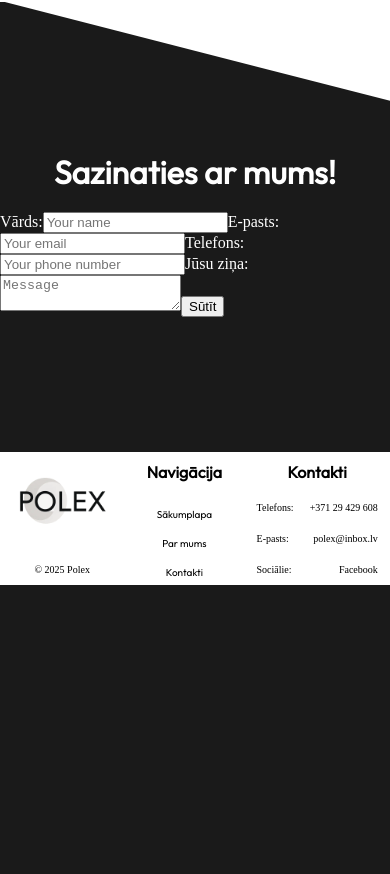
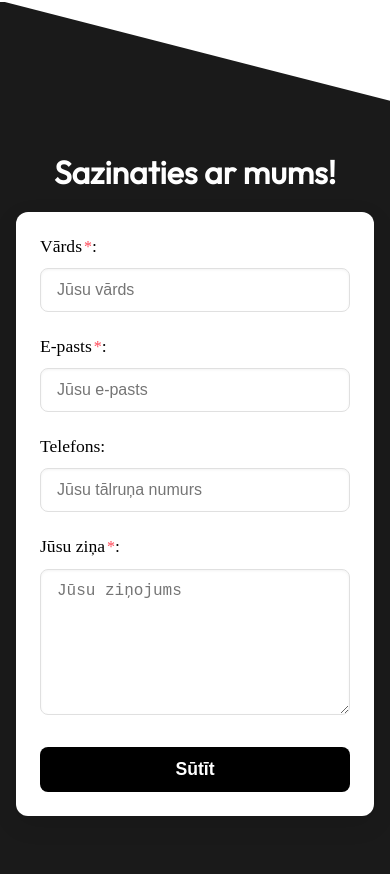
Before and after one commit to EduardsJ1/Polex, a React (Vite) app in the folder Polex/: page / in a window 390 px wide. Shown: the part 5610-6484 px from the top of the page. Before the commit the page ends 6195 px from the top, so only its background shows below. Built offline with nearby package versions, Linux system fonts and the light colour scheme.

Commit message:
CSS styles for contact form

```diff
--- a/Polex/src/Pages/Contact_form.jsx
+++ b/Polex/src/Pages/Contact_form.jsx
@@ -1,9 +1,13 @@
-import React from 'react';
+import React, { useState } from 'react';
 import emailjs from 'emailjs-com';
+import './Contact_form_styles.css';
 
 function Contact() {
+  const [status, setStatus] = useState(null);
+
   const sendEmail = (e) => {
     e.preventDefault();
+    setStatus('sending');
 
     emailjs.sendForm(
       import.meta.env.VITE_EMAILJS_SERVICE_ID,
@@ -13,27 +17,73 @@ function Contact() {
     ).then(
       (result) => {
         console.log(result.text);
-        alert("Email sent successfully!");
+        setStatus('success');
+        e.target.reset();
+        setTimeout(() => setStatus(null), 5000);
       },
       (error) => {
         console.log(error.text);
-        alert("Error sending email.");
+        setStatus('error');
+        setTimeout(() => setStatus(null), 5000);
       }
     );
   };
 
   return (
-    <form onSubmit={sendEmail}>
-      <label>Vārds:</label>
-      <input type="text" name="name" placeholder="Your name" required />
-      <label>E-pasts:</label>
-      <input type="email" name="email" placeholder="Your email" required />
-      <label>Telefons:</label>
-      <input type="tel" name="phone" placeholder="Your phone number"/>
-      <label>Jūsu ziņa:</label>
-      <textarea name="message" placeholder="Message" required />
-      <button type="submit">Sūtīt</button>
-    </form>
+    <div className="contact-container">
+      <form className='contact-form' onSubmit={sendEmail}>
+        {status === 'success' && (
+          <div className="success-message">
+            Paldies! Jūsu ziņojums ir veiksmīgi nosūtīts.
+          </div>
+        )}
+
+        {status === 'error' && (
+          <div className="error-message">
+            Radās kļūda, nosūtot ziņojumu. Lūdzu, mēģiniet vēlreiz.
+          </div>
+        )}
+        <div>
+          <label>Vārds<span className='required-symbol'>*</span>:</label>
+          <input
+            type="text"
+            name="name"
+            placeholder="Jūsu vārds"
+            required
+          />
+        </div>
+        <div>
+          <label>E-pasts<span className='required-symbol'>*</span>:</label>
+          <input
+            type="email"
+            name="email"
+            placeholder="Jūsu e-pasts"
+            required
+          />
+        </div>
+        <div>
+          <label>Telefons:</label>
+          <input
+            type="tel"
+            name="phone"
+            placeholder="Jūsu tālruņa numurs"
+          />
+        </div>
+        <div>
+          <label>Jūsu ziņa<span className='required-symbol'>*</span>:</label>
+          <textarea
+            name="message"
+            placeholder="Jūsu ziņojums"
+            required
+          />
+        </div>
+        <div>
+          <button type="submit" disabled={status === 'sending'}>
+            {status === 'sending' ? 'Sūta...' : 'Sūtīt'}
+          </button>
+        </div>
+      </form>
+    </div>
   );
 }
 
--- /dev/null
+++ b/Polex/src/Pages/Contact_form_styles.css
@@ -0,0 +1,122 @@
+.contact-form {
+    display: flex;
+    flex-direction: column;
+    gap: 1.5rem;
+    margin: auto;
+    padding: 2.5rem;
+    max-width: 600px;
+    background-color: rgb(255, 255, 255);
+    color: rgb(0, 0, 0);
+    border-radius: 12px;
+    margin-bottom: 2rem;
+    box-shadow: 0 8px 24px rgba(0, 0, 0, 0.1);
+    transition: transform 0.3s ease;
+}
+
+
+
+.contact-form div {
+    display: flex;
+    flex-direction: column;
+    gap: 0.5rem;
+}
+
+.contact-form div label {
+    font-size: 1.1rem;
+    font-weight: 500;
+    margin-bottom: 0.2rem;
+}
+
+.contact-form div input,
+.contact-form div textarea {
+    padding: 0.75rem 1rem;
+    border: 1px solid #e0e0e0;
+    border-radius: 8px;
+    font-size: 1rem;
+    transition: all 0.2s ease-in-out;
+    box-shadow: inset 0 1px 3px rgba(0, 0, 0, 0.05);
+}
+
+.contact-form div input:focus,
+.contact-form div textarea:focus {
+    outline: none;
+    border-color: rgb(0, 0, 0);
+    box-shadow: 0px 3px 3px rgba(0, 0, 0, 0.15);
+}
+
+.contact-form div input:hover,
+.contact-form div textarea:hover {
+    border-color: black;
+    box-shadow: 0px 3px 3px rgba(0, 0, 0, 0.15);
+}
+
+.contact-form div textarea {
+    min-height: 120px;
+    resize: vertical;
+    color: inherit;
+    background-color: white;
+}
+
+.contact-form div button {
+    padding: 0.75rem 1.5rem;
+    border: none;
+    border-radius: 8px;
+    font-size: 1.1rem;
+    font-weight: 600;
+    color: white;
+    background-color: var(--secondary-color);
+    cursor: pointer;
+    transition: all 0.2s ease;
+    margin-top: 0.5rem;
+    box-shadow: 0 2px 10px rgba(var(--primary-color-rgb), 0.3);
+}
+
+.contact-form div button:hover {
+    background-color: rgb(31, 31, 31);
+    transform: translateY(-2px);
+    box-shadow: 0 4px 12px rgba(var(--primary-color-rgb), 0.4);
+}
+
+.contact-form div button:active {
+    transform: translateY(0);
+}
+
+.required-symbol {
+    color: #ff4757;
+    font-size: 1rem;
+    margin-left: 2px;
+}
+
+
+
+.success-message {
+    background-color: #d4edda;
+    color: #155724;
+    padding: 1rem;
+    border-radius: 8px;
+    text-align: center;
+    margin-bottom: 1rem;
+    animation: fadeIn 0.5s ease-in-out;
+}
+
+.error-message {
+    background-color: #f8d7da;
+    color: #721c24;
+    padding: 1rem;
+    border-radius: 8px;
+    text-align: center;
+    margin-bottom: 1rem;
+    animation: fadeIn 0.5s ease-in-out;
+}
+
+@keyframes fadeIn {
+    from { opacity: 0; transform: translateY(-10px); }
+    to { opacity: 1; transform: translateY(0); }
+}
+
+@media (max-width: 768px) {
+    .contact-form {
+        padding: 1.5rem;
+        margin: 1rem;
+    }
+}
--- a/Polex/src/Pages/Home.jsx
+++ b/Polex/src/Pages/Home.jsx
@@ -89,7 +89,7 @@ function Home() {
             <Service/>
         </div>
     </div>
-    <div className='contact-container'>
+    <div className='contact-main-container'>
         <h2>Sazinaties ar mums!</h2>
         <div className='contact-form-container'>
             <ContactForm/>
--- a/Polex/src/index.css
+++ b/Polex/src/index.css
@@ -382,9 +382,9 @@ h3{
 
 
 
-.contact-container{
+.contact-main-container{
   margin-top: 150px;
-  min-height: 300px;
+  min-height: 900px;
 }
 
 
```
